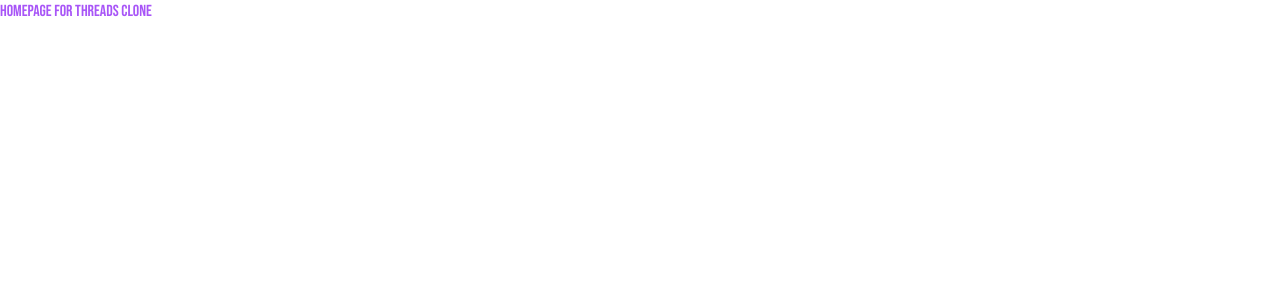
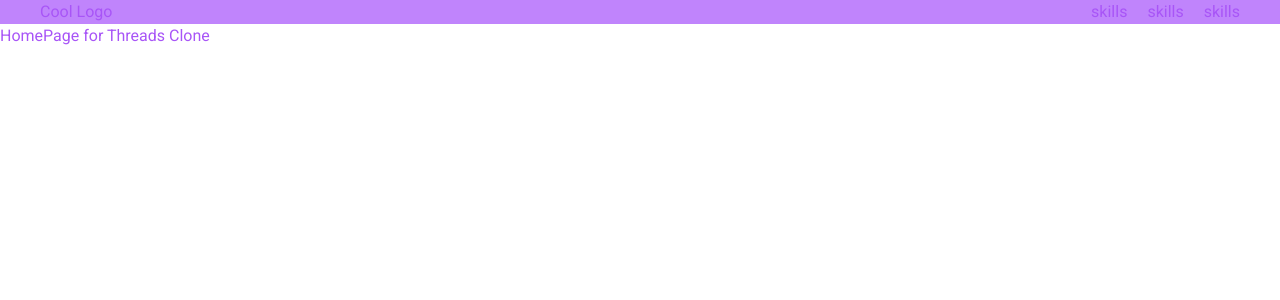
Before and after one commit to mark-elias/Threads-Clone, a Next.js app: page / in a window 1280 px wide. Shown: the top 300 px of the page. Built offline with nearby package versions, Linux system fonts and the light colour scheme.

Commit message:
seperate root and auth layouts

```diff
--- a/app/(auth)/layout.tsx
+++ b/app/(auth)/layout.tsx
@@ -1,7 +1,7 @@
 import type { Metadata } from "next";
 import "../globals.css";
+import { Roboto } from "next/font/google";
 // import { ClerkProvider } from "@clerk/nextjs";
-import { Roboto } from "next/font/google";
 
 export const metadata: Metadata = {
   title: "Threads Clone",
@@ -9,8 +9,8 @@ export const metadata: Metadata = {
 };
 
 const roboto = Roboto({
-  weight: "400", // You can omit this if you don't need a specific weight
-  subsets: ["latin"], // Specify the character subsets
+  weight: "400",
+  subsets: ["latin"],
 });
 
 export default function RootLayout({
--- a/app/(root)/layout.tsx
+++ b/app/(root)/layout.tsx
@@ -1,9 +1,10 @@
 import type { Metadata } from "next";
 import "../globals.css";
 
-import { Bebas_Neue } from "next/font/google";
+import { Roboto } from "next/font/google";
+import Link from "next/link";
 
-const bebas = Bebas_Neue({
+const roboto = Roboto({
   weight: "400", // You can omit this if you don't need a specific weight
   subsets: ["latin"], // Specify the character subsets
 });
@@ -20,7 +21,17 @@ export default function RootLayout({
 }>) {
   return (
     <html lang="en">
-      <body className={bebas.className}>{children}</body>
+      <body className={roboto.className}>
+        <nav className="bg-purple-400 flex justify-between px-10">
+          <div>Cool Logo</div>
+          <div className="flex gap-5">
+            <Link href={"/"}>skills</Link>
+            <Link href={"/"}>skills</Link>
+            <Link href={"/"}>skills</Link>
+          </div>
+        </nav>
+        {children}
+      </body>
     </html>
   );
 }
```
